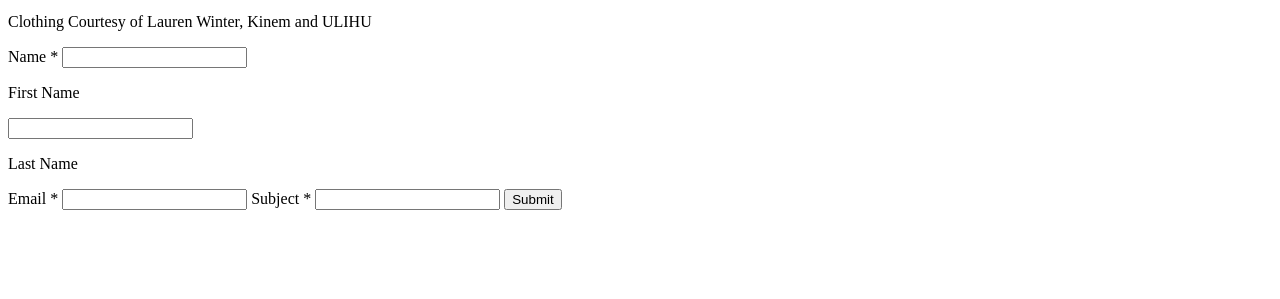
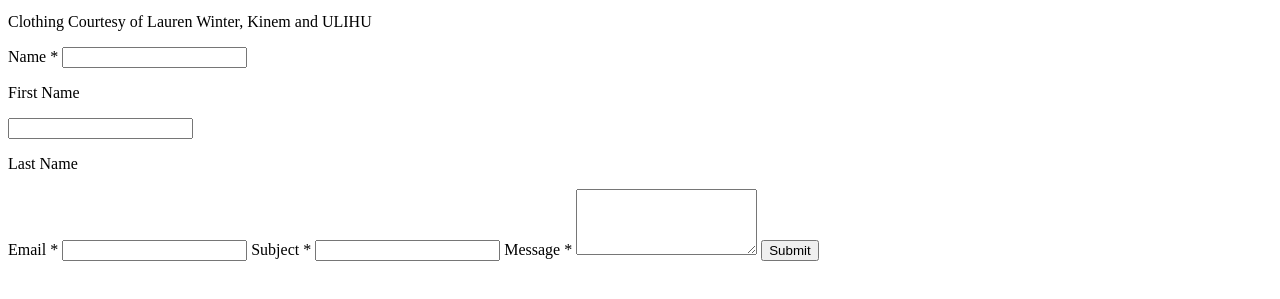
Before and after one commit to devmentori/html-css-001, a plain HTML site: page contact.html in a window 1280 px wide. Shown: the part 119-418 px from the top of the page. Drawn offline with Linux system fonts and the light colour scheme.

Commit message:
feat: contact html content

```diff
--- a/contact.html
+++ b/contact.html
@@ -43,6 +43,9 @@
             <label for="subject">Subject *</label>
             <input name="subject" type="text">
 
+            <label for="message">Message *</label>
+            <textarea name="message" rows="4"></textarea>
+
             <button type="submit">Submit</button>
         </form>
     </div>
```
